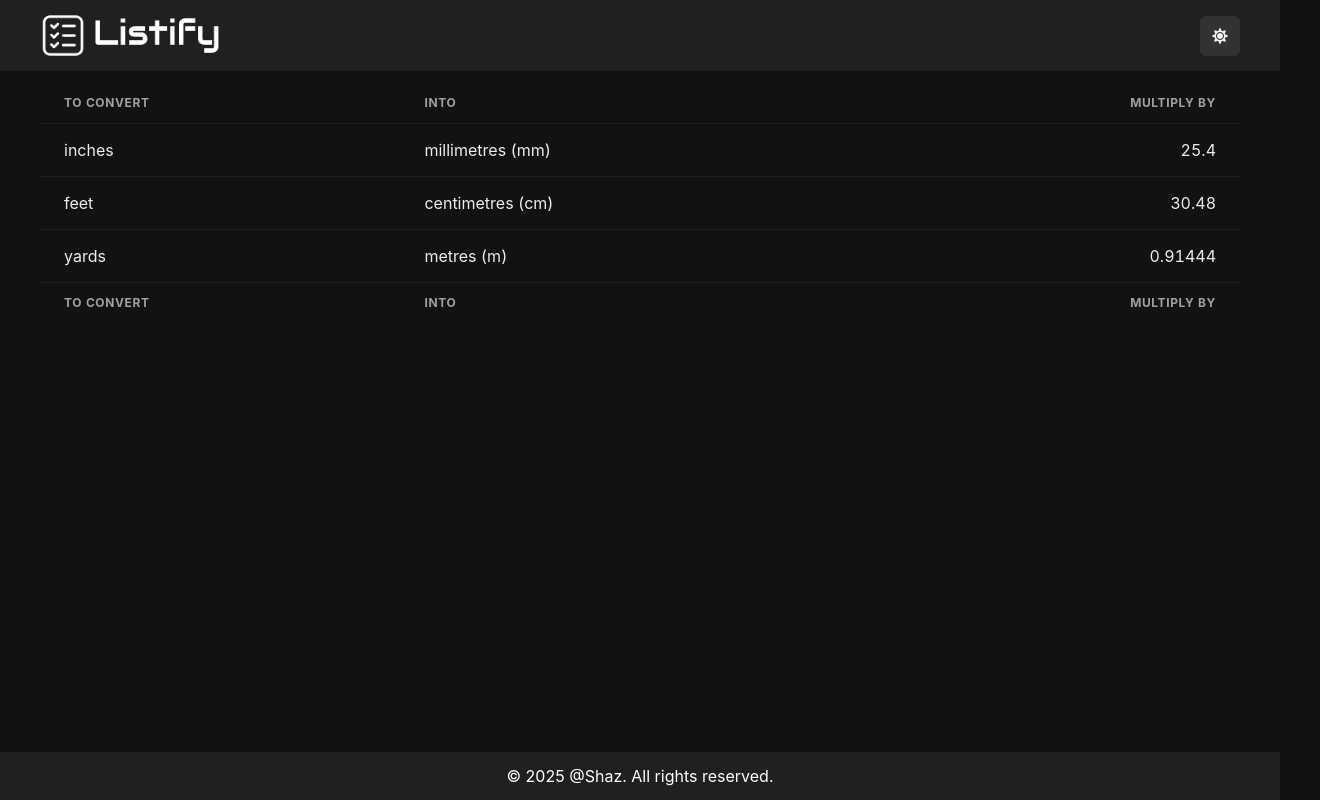
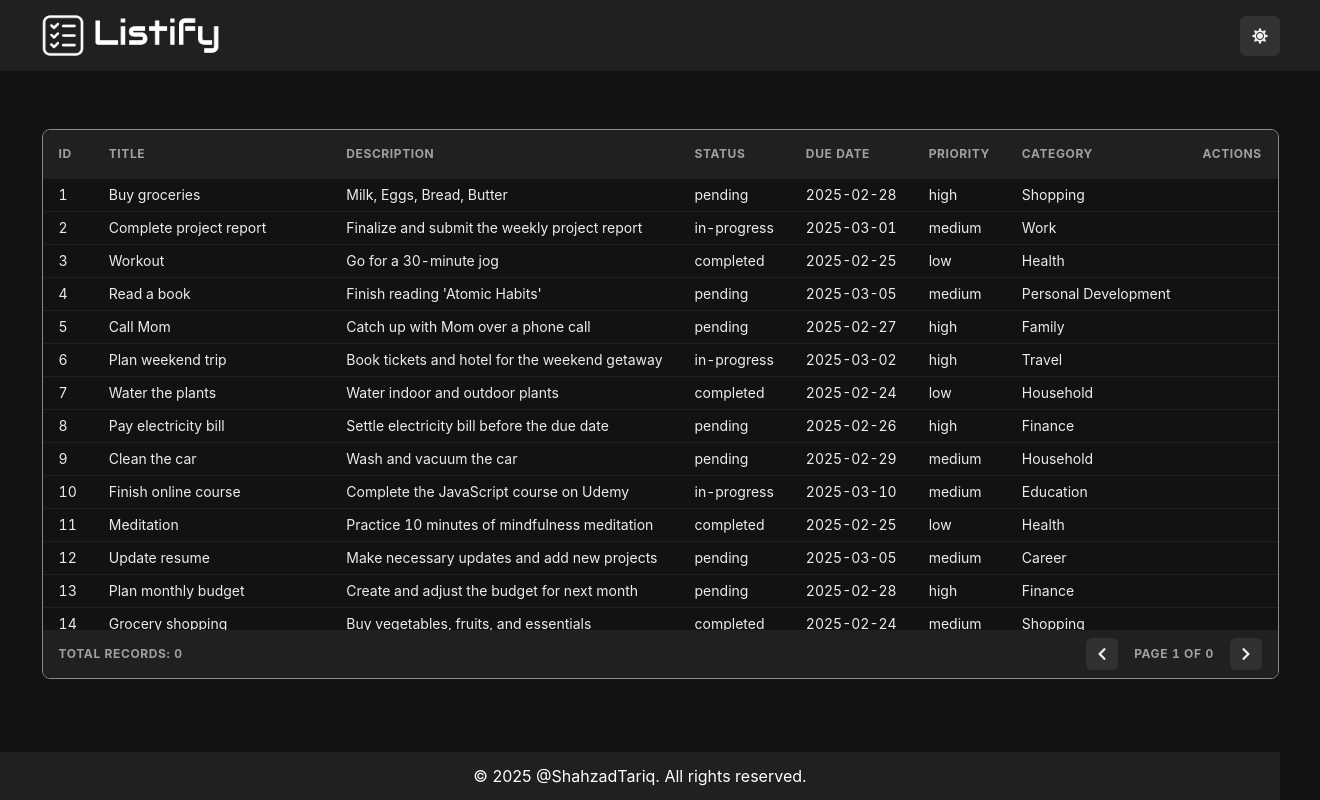
Before and after one commit to Shaz-gill/react-typescript-listify, a React (Vite) app: page / in a window 1280 px wide. Shown: the whole page, 1320 px wide, since content can reach past the window. Built offline with nearby package versions, Linux system fonts and the light colour scheme.

Commit message:
Loading dummy data

```diff
--- a/package.json
+++ b/package.json
@@ -13,9 +13,11 @@
     "@emotion/react": "^11.14.0",
     "@emotion/styled": "^11.14.0",
     "framer-motion": "^12.4.7",
+    "moment": "^2.30.1",
     "react": "^18.2.0",
     "react-dom": "^18.2.0",
-    "react-icons": "^5.5.0"
+    "react-icons": "^5.5.0",
+    "zod": "^3.24.2"
   },
   "devDependencies": {
     "@types/react": "^18.0.27",
--- a/src/components/Footer.tsx
+++ b/src/components/Footer.tsx
@@ -14,7 +14,9 @@ const Footer = () => {
       py={3}
       data-testid="footer"
     >
-      <Text>&copy; {new Date().getFullYear()} @Shaz. All rights reserved.</Text>
+      <Text>
+        &copy; {new Date().getFullYear()} @ShahzadTariq. All rights reserved.
+      </Text>
     </Box>
   );
 };
--- /dev/null
+++ b/src/components/Pagination.tsx
@@ -0,0 +1,42 @@
+import { HStack, IconButton, Text } from "@chakra-ui/react";
+import { FaChevronLeft, FaChevronRight } from "react-icons/fa";
+
+interface Props {
+  currentPage: number;
+  totalPages: number;
+  onPageChange?: (page: number) => void;
+}
+
+const Pagination = ({ currentPage, totalPages, onPageChange }: Props) => {
+  const handlePrevious = () => {
+    if (currentPage > 1 && onPageChange) onPageChange(currentPage - 1);
+  };
+
+  const handleNext = () => {
+    if (currentPage < totalPages && onPageChange) onPageChange(currentPage + 1);
+  };
+
+  return (
+    <HStack spacing={4}>
+      <IconButton
+        aria-label="Previous Page"
+        icon={<FaChevronLeft />}
+        onClick={handlePrevious}
+        disabled={currentPage === 1}
+        size="sm"
+      />
+      <Text>
+        Page {currentPage} of {totalPages}
+      </Text>
+      <IconButton
+        aria-label="Next Page"
+        icon={<FaChevronRight />}
+        onClick={handleNext}
+        disabled={currentPage === totalPages}
+        size="sm"
+      />
+    </HStack>
+  );
+};
+
+export default Pagination;
--- a/src/components/TodoList.tsx
+++ b/src/components/TodoList.tsx
@@ -1,53 +1,47 @@
-import {
-  TableContainer,
-  Table,
-  Thead,
-  Tr,
-  Th,
-  Tbody,
-  Td,
-  Tfoot,
-  Box,
-} from "@chakra-ui/react";
+import { Box } from "@chakra-ui/react";
+import { useState, useEffect } from "react";
+import { headers } from "../utils/todoUtils";
+import DataTable from "./table/DataTable";
+import todos from "../data/data";
+import { ITodo } from "../types/Todo";
 
 const TodoList = () => {
+  const [data, setData] = useState<ITodo[]>([]);
+  const [loading, setLoading] = useState(false);
+  const [totalRecords, setTotalRecords] = useState(0);
+  const [currentPage, setCurrentPage] = useState(1);
+  const [itemsPerPage] = useState(5);
+  const [sortBy, setSortBy] = useState<string>("");
+  const [sortOrder, setSortOrder] = useState<"ASC" | "DESC">("ASC");
+
+  useEffect(() => {
+    fetchData();
+  }, []);
+
+  const fetchData = () => {
+    setData(todos);
+  };
+
+  const totalPages = Math.ceil(totalRecords / itemsPerPage);
+
+  const handlePageChange = (page: number) => {
+    setCurrentPage(page);
+  };
+
   return (
-    <Box px={10} py={3}>
-      <TableContainer>
-        <Table variant="simple">
-          <Thead>
-            <Tr>
-              <Th>To convert</Th>
-              <Th>into</Th>
-              <Th isNumeric>multiply by</Th>
-            </Tr>
-          </Thead>
-          <Tbody>
-            <Tr>
-              <Td>inches</Td>
-              <Td>millimetres (mm)</Td>
-              <Td isNumeric>25.4</Td>
-            </Tr>
-            <Tr>
-              <Td>feet</Td>
-              <Td>centimetres (cm)</Td>
-              <Td isNumeric>30.48</Td>
-            </Tr>
-            <Tr>
-              <Td>yards</Td>
-              <Td>metres (m)</Td>
-              <Td isNumeric>0.91444</Td>
-            </Tr>
-          </Tbody>
-          <Tfoot>
-            <Tr>
-              <Th>To convert</Th>
-              <Th>into</Th>
-              <Th isNumeric>multiply by</Th>
-            </Tr>
-          </Tfoot>
-        </Table>
-      </TableContainer>
+    <Box className="container">
+      <Box className="content" py={4}>
+        <DataTable
+          headers={headers}
+          data={data}
+          loading={loading}
+          currentPage={currentPage}
+          totalPages={totalPages}
+          totalRecords={totalRecords}
+          sortBy={sortBy}
+          sortOrder={sortOrder}
+        />
+      </Box>
     </Box>
   );
 };
--- /dev/null
+++ b/src/components/table/DataTable.tsx
@@ -0,0 +1,117 @@
+import {
+  HStack,
+  Table,
+  TableContainer,
+  Tbody,
+  Td,
+  Tfoot,
+  Th,
+  Thead,
+  Tr,
+  Text,
+  Spinner,
+  Input,
+  Checkbox,
+  Box,
+  Button,
+  useToast,
+  ToastId,
+} from "@chakra-ui/react";
+import Pagination from "../Pagination";
+import { ITodo } from "../../types/Todo";
+
+interface Props {
+  headers: { key: keyof ITodo; label: string }[];
+  data: ITodo[];
+  loading: boolean;
+  currentPage: number;
+  totalPages: number;
+  totalRecords: number;
+  sortBy: string;
+  sortOrder: "ASC" | "DESC";
+}
+
+const DataTable = ({
+  headers,
+  data,
+  loading,
+  currentPage,
+  totalPages,
+  totalRecords,
+  sortBy,
+  sortOrder,
+}: Props) => {
+  return (
+    <TableContainer
+      className="tableContainer"
+      maxHeight="550px"
+      overflowY="auto"
+      position="relative"
+      border="1px solid"
+      borderColor="gray.500"
+      borderRadius={8}
+    >
+      <Table size="sm">
+        <Thead position="sticky" top={0} zIndex={1} bg="gray.700" color="white">
+          <Tr>
+            {headers.map(({ key, label }) => (
+              <Th key={key} scope="col">
+                <HStack spacing={1} py={3}>
+                  <Text>{label}</Text>
+                  {sortBy === key && (
+                    <Text>{sortOrder === "ASC" ? " ▲" : " ▼"}</Text>
+                  )}
+                </HStack>
+              </Th>
+            ))}
+            <Th scope="col" width="50px">
+              Actions
+            </Th>
+          </Tr>
+        </Thead>
+        <Tbody
+          className="tableBody"
+          height="calc(100% - 120px)"
+          overflowY="auto"
+        >
+          {loading ? (
+            <Tr>
+              <Td colSpan={headers.length + 1} textAlign="center" py={10}>
+                <Spinner size="lg" />
+              </Td>
+            </Tr>
+          ) : data.length > 0 ? (
+            data.map((item) => (
+              <Tr key={item.id}>
+                {headers.map(({ key }) => (
+                  <Td key={key}>{item[key]}</Td>
+                ))}
+                <Td>
+                  <HStack></HStack>
+                </Td>
+              </Tr>
+            ))
+          ) : (
+            <Tr>
+              <Td colSpan={headers.length + 1} textAlign="center" py={10}>
+                No records found
+              </Td>
+            </Tr>
+          )}
+        </Tbody>
+        <Tfoot position="sticky" bottom={0} bg="gray.700" color="white">
+          <Tr>
+            <Th colSpan={headers.length + 1}>
+              <HStack justify="space-between" py={1}>
+                <Text>Total Records: {totalRecords}</Text>
+                <Pagination currentPage={currentPage} totalPages={totalPages} />
+              </HStack>
+            </Th>
+          </Tr>
+        </Tfoot>
+      </Table>
+    </TableContainer>
+  );
+};
+
+export default DataTable;
--- a/src/data/data.ts
+++ b/src/data/data.ts
@@ -1,18 +1,6 @@
-export interface Todo {
-  id: number;
-  title: string;
-  description: string;
-  status: "pending" | "in-progress" | "completed";
-  dueDate: string;
-  priority: "low" | "medium" | "high";
-  category: string;
-  createdAt: string;
-  updatedAt: string;
-  isRecurring: boolean;
-  tags: string[];
-}
+import { ITodo } from "../types/Todo";
 
-const todos: Todo[] = [
+const todos: ITodo[] = [
   {
     id: 1,
     title: "Buy groceries",
--- a/src/styles/index.css
+++ b/src/styles/index.css
@@ -0,0 +1,11 @@
+:root {
+}
+
+.container {
+  margin: 2.6em;
+  padding-bottom: 1.25rem;
+}
+
+.paginatonBtn {
+  background: var(--border-color) !important;
+}
--- /dev/null
+++ b/src/types/Todo.ts
@@ -0,0 +1,13 @@
+export interface ITodo {
+  id: number;
+  title: string;
+  description: string;
+  status: "pending" | "in-progress" | "completed";
+  dueDate: string;
+  priority: "low" | "medium" | "high";
+  category: string;
+  createdAt: string;
+  updatedAt: string;
+  isRecurring: boolean;
+  tags: string[];
+}
--- /dev/null
+++ b/src/utils/todoUtils.ts
@@ -0,0 +1,11 @@
+import { ITodo } from "../types/Todo";
+
+export const headers: { key: keyof ITodo; label: string }[] = [
+  { key: "id", label: "ID" },
+  { key: "title", label: "Title" },
+  { key: "description", label: "description" },
+  { key: "status", label: "Status" },
+  { key: "dueDate", label: "Due Date" },
+  { key: "priority", label: "Priority" },
+  { key: "category", label: "Category" },
+];
```
Also changed, not shown: src/components/table/TFoot.tsx (added), src/components/table/THead.tsx (added), 1 other file (tests, documents, lock files or other folders).
